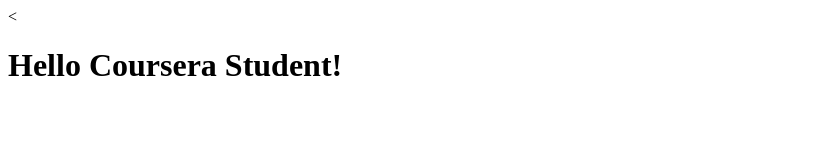
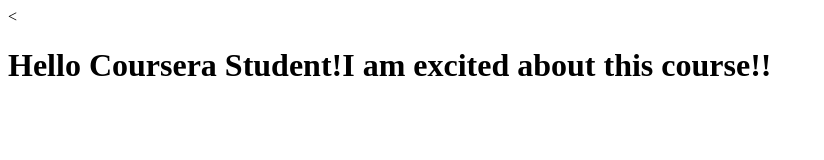
Before and after one commit to JianpengKemp/comp-fab, a plain HTML site: page index.html in a window 1280 px wide. Shown: the whole page, without its empty margins (0-824 px from the left). Drawn offline with Linux system fonts and the light colour scheme.

Commit message:
New Version of Web File

```diff
--- a/index.html
+++ b/index.html
@@ -5,6 +5,6 @@
     <title>Hello Coursera</title>
   </head>
   <body>
-    <<h1>Hello Coursera Student!</h1>
+    <<h1>Hello Coursera Student!I am excited about this course!!</h1>
   </body>
 </html>
```
